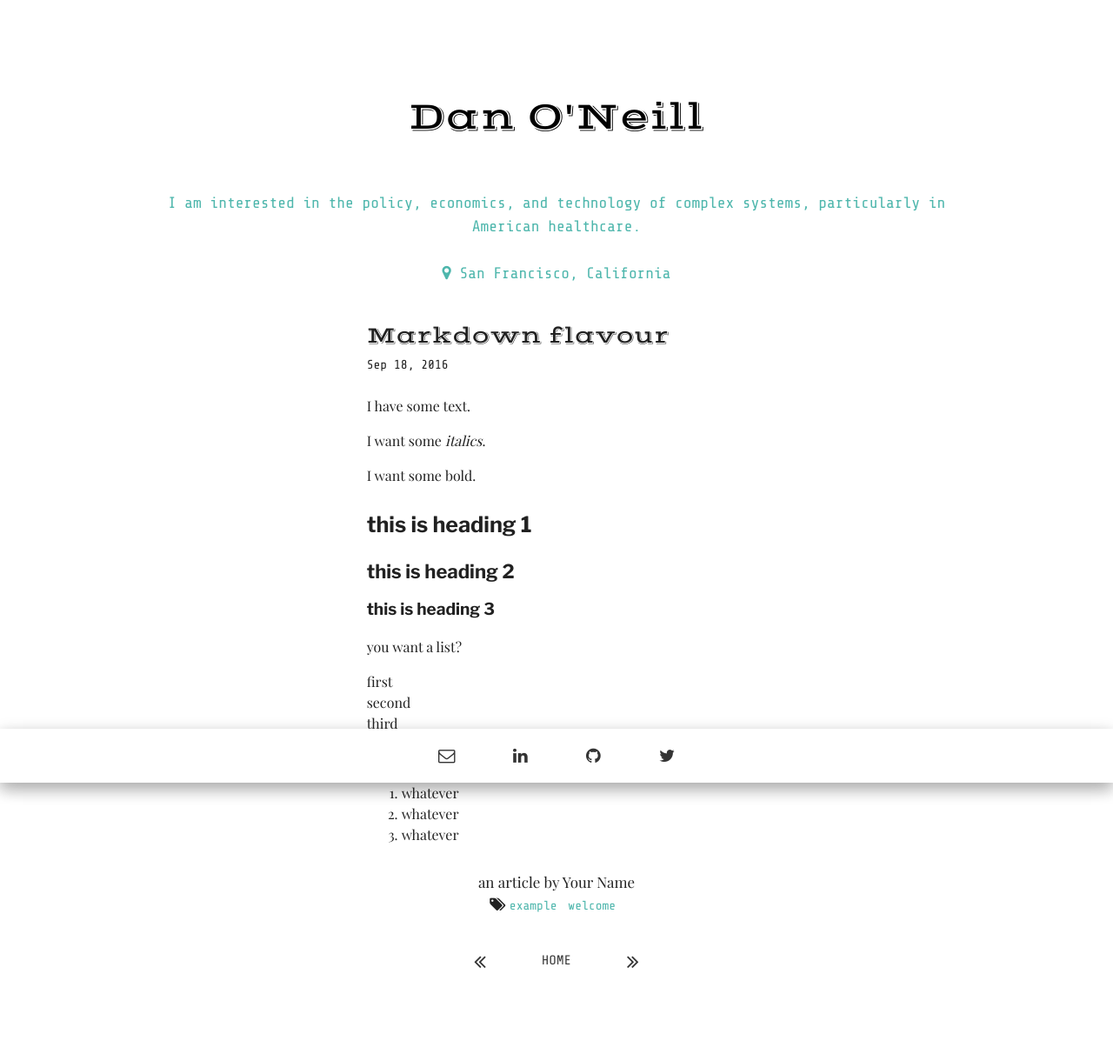
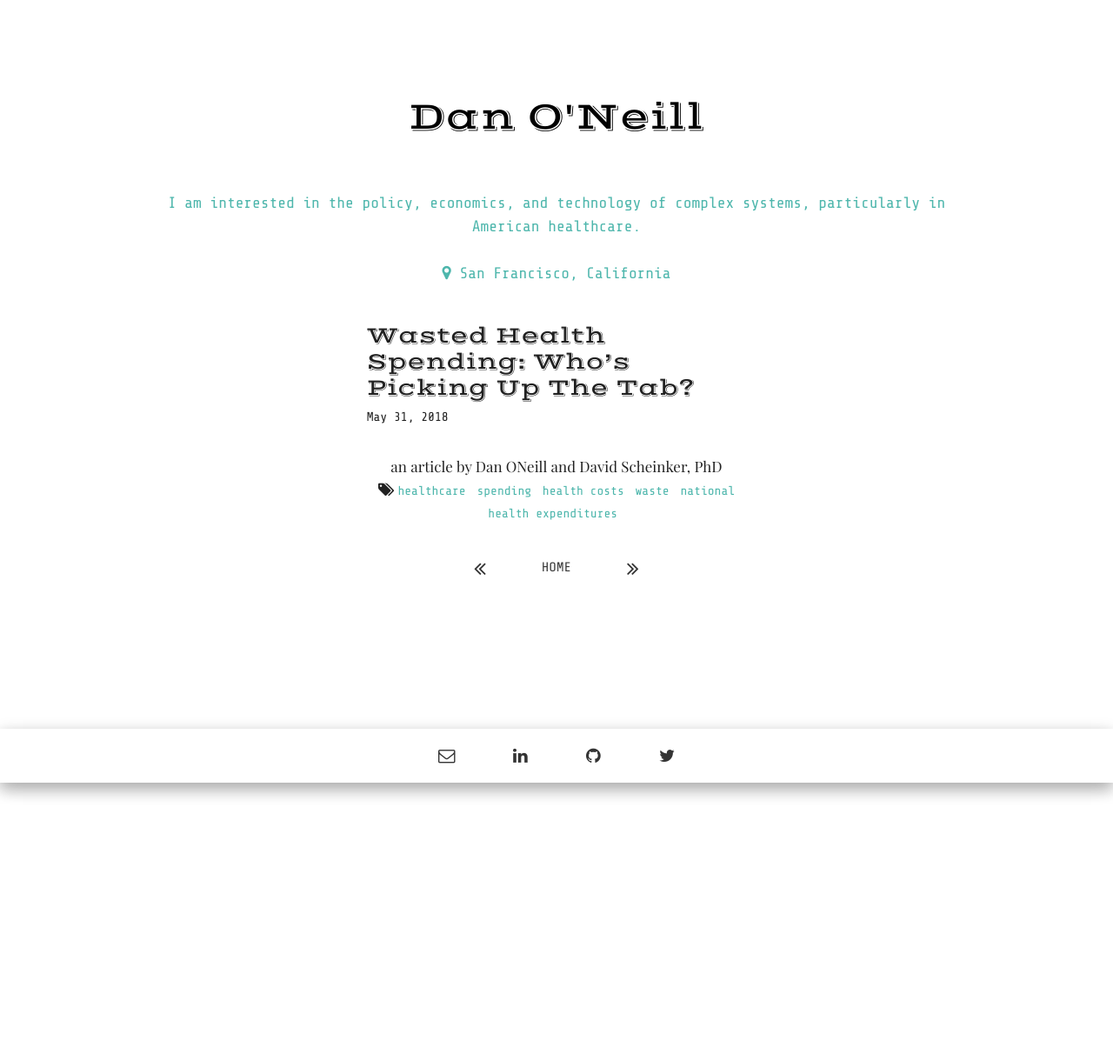
Before and after one commit to danielponeill/danielponeill.github.io, a Jekyll site: the page built from _posts/2018-05-31-Wasted Health Spending.md, in a window 1280 px wide. Shown: the whole page at 87% size. Built offline with Jekyll 4.4.1, drawn with Linux system fonts in a browser that asks for light colours; some web fonts are replaced.

Commit message:
Update 2018-05-31-Wasted Health Spending.md

```diff
--- a/_posts/2018-05-31-Wasted Health Spending.md
+++ b/_posts/2018-05-31-Wasted Health Spending.md
@@ -1,29 +1,7 @@
 ---
 layout: post
-title:  "Markdown flavour"
-date:   2016-09-19 00:00:00 +0200
-tags: ['example', 'welcome']
-author: "Your Name"
+title:  "Wasted Health Spending: Who’s Picking Up The Tab?"
+date:   2018-05-31 00:00:00 -0800
+tags: ['healthcare', 'spending', 'health costs', 'waste', 'national health expenditures']
+author: "Dan ONeill and David Scheinker, PhD"
 ---
-
-I have some text.
-
-I want some _italics_.
-
-I want some **bold**.
-
-# this is heading 1
-
-## this is heading 2
-
-### this is heading 3
-
-you want a list?
-* first
-* second
-* third
-
-you want an ordered list?
-1. whatever
-1. whatever
-1. whatever
```
